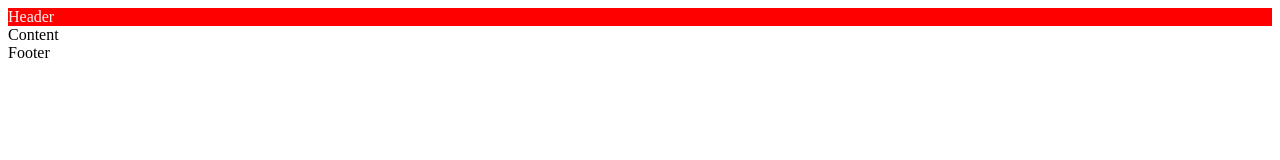
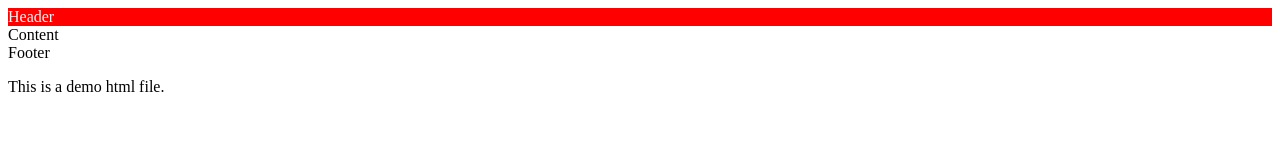
Before and after one commit to Sri-Galaxy/Prac_Demo_local, a plain HTML site: page index.html in a window 1280 px wide. Drawn offline with Linux system fonts and the light colour scheme.

Commit message:
changes in feature1

```diff
--- a/index.html
+++ b/index.html
@@ -12,5 +12,7 @@
       <div class="content">Content</div>
       <div class="footer">Footer</div>
     </div>
+
+    <p>This is a demo html file.</p>
   </body>
 </html>
```
